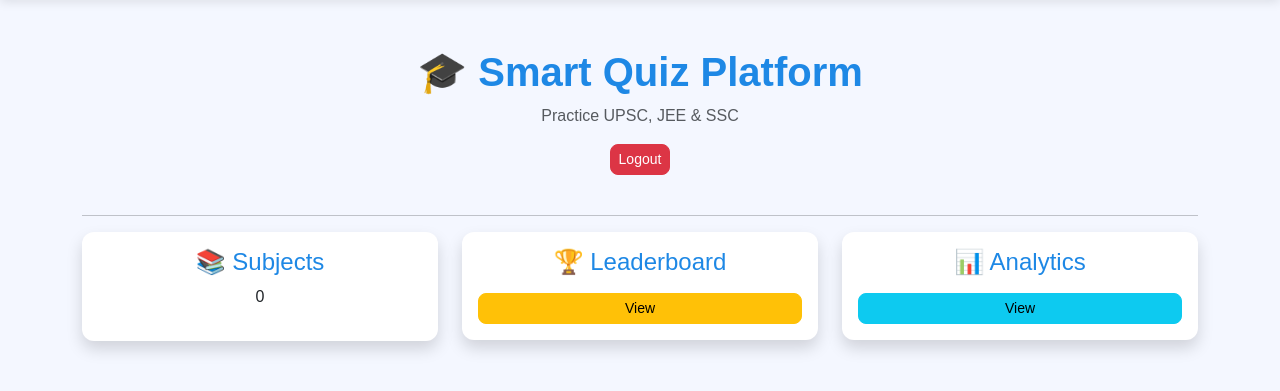
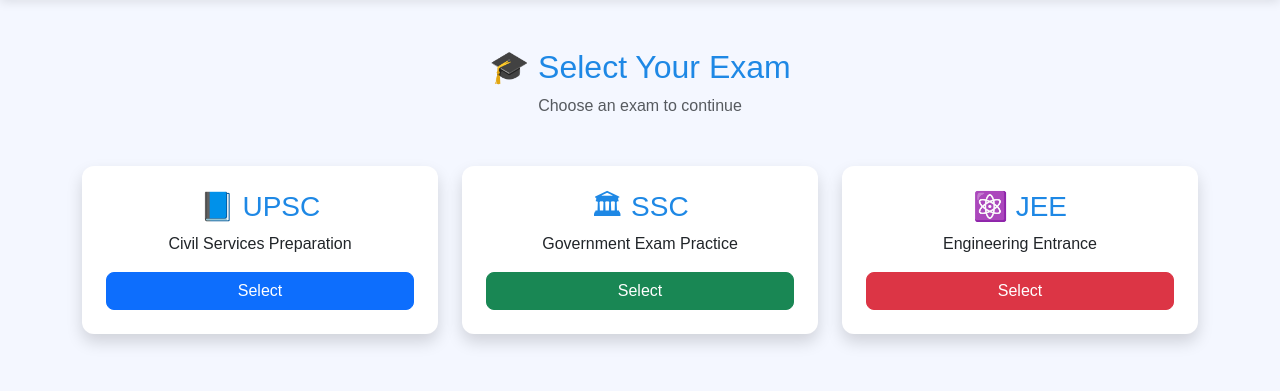
Before and after one commit to shikha-varshney1419/SmartQuizApp, a Flask app: page /dashboard in a window 1280 px wide. Shown: the part 56-447 px from the top of the page. Run offline with Flask 3, Linux system fonts and the light colour scheme; the visitor is signed in with stand-in values (Sample User, id 1); data that the repository does not hold is empty.

Commit message:
Render deployment fix

```diff
--- a/backend/app.py
+++ b/backend/app.py
@@ -1,13 +1,19 @@
 from flask import Flask, render_template, request, jsonify, session, redirect, url_for, send_file
+from dotenv import load_dotenv
 import pymysql
 import os
+load_dotenv()
 from reportlab.platypus import SimpleDocTemplate, Paragraph
 from reportlab.lib.styles import getSampleStyleSheet
 
+import os
+
+BASE_DIR = os.path.abspath(os.path.join(os.path.dirname(__file__), ".."))
+
 app = Flask(
     __name__,
-    template_folder="../templates",
-    static_folder="../static"
+    template_folder=os.path.join(BASE_DIR, "templates"),
+    static_folder=os.path.join(BASE_DIR, "static")
 )
 
 app.secret_key = "smartquiz_secret_key_123"
@@ -95,13 +101,7 @@ def dashboard():
     if "user_id" not in session:
         return redirect(url_for("login"))
 
-    cursor = db.cursor()
-    cursor.execute("SELECT * FROM subjects")
-    subjects = cursor.fetchall()
-
-    return render_template("dashboard.html", subjects=subjects)
-
-
+    return render_template("exam_select.html")
 # ---------------- TOPICS ----------------
 @app.route("/topics/<int:subject_id>")
 def topics(subject_id):
@@ -117,15 +117,15 @@ def topics(subject_id):
     topics = cursor.fetchall()
 
     return render_template(
-        "topics.html",
-        topics=topics,
-        subject_id=subject_id
-    )
-
+    "topics.html",
+    topics=topics,
+    subject_id=subject_id
+)
 
 # ---------------- QUIZ ----------------
 @app.route("/quiz/<int:subject_id>/<int:topic_id>")
 def quiz(subject_id, topic_id):
+
     if "user_id" not in session:
         return redirect(url_for("login"))
 
@@ -138,6 +138,10 @@ def quiz(subject_id, topic_id):
 
     questions = cursor.fetchall()
 
+    print("Subject:", subject_id)
+    print("Topic:", topic_id)
+    print("Questions:", questions)
+
     cursor.execute(
         "SELECT topic_name FROM topics WHERE id=%s",
         (topic_id,)
@@ -148,11 +152,10 @@ def quiz(subject_id, topic_id):
     return render_template(
         "quiz.html",
         questions=questions,
-        topic_name=topic[0],
+        topic_name=topic[0] if topic else "Quiz",
         subject_id=subject_id,
         topic_id=topic_id
     )
-
 
 # ---------------- SUBMIT QUIZ ----------------
 @app.route("/submit_quiz/<int:subject_id>/<int:topic_id>", methods=["POST"])
@@ -289,7 +292,31 @@ def download_certificate():
 
     return send_file(file_name, as_attachment=True)
 
+@app.route("/subjects/<exam>")
+def subjects(exam):
 
+    cursor = db.cursor()
+
+    if exam == "UPSC":
+        subject_id = 12
+    elif exam == "JEE":
+        subject_id = 13
+    elif exam == "SSC":
+        subject_id = 14
+    else:
+        return "Invalid Exam"
+
+    cursor.execute(
+        "SELECT * FROM subjects WHERE id=%s",
+        (subject_id,)
+    )
+
+    subjects = cursor.fetchall()
+
+    return render_template(
+        "dashboard.html",
+        subjects=subjects
+    )
 # ---------------- RUN ----------------
 if __name__ == "__main__":
     print(app.url_map)
--- a/requirements.txt
+++ b/requirements.txt
@@ -2,3 +2,4 @@ Flask
 PyMySQL
 reportlab
 gunicorn
+python-dotenv
--- /dev/null
+++ b/templates/exam_select.html
@@ -0,0 +1,47 @@
+{% extends "base.html" %}
+
+{% block content %}
+
+<div class="text-center mt-5">
+    <h2>🎓 Select Your Exam</h2>
+    <p class="text-muted">Choose an exam to continue</p>
+</div>
+
+<div class="row mt-5">
+
+    <div class="col-md-4 mb-4">
+        <div class="card shadow text-center p-4">
+            <h3>📘 UPSC</h3>
+            <p>Civil Services Preparation</p>
+
+            <a href="/subjects/UPSC" class="btn btn-primary">
+                Select
+            </a>
+        </div>
+    </div>
+
+    <div class="col-md-4 mb-4">
+        <div class="card shadow text-center p-4">
+            <h3>🏛 SSC</h3>
+            <p>Government Exam Practice</p>
+
+            <a href="/subjects/SSC" class="btn btn-success">
+                Select
+            </a>
+        </div>
+    </div>
+
+    <div class="col-md-4 mb-4">
+        <div class="card shadow text-center p-4">
+            <h3>⚛️ JEE</h3>
+            <p>Engineering Entrance</p>
+
+            <a href="/subjects/JEE" class="btn btn-danger">
+                Select
+            </a>
+        </div>
+    </div>
+
+</div>
+
+{% endblock %}
--- a/templates/topics.html
+++ b/templates/topics.html
@@ -20,11 +20,9 @@
 
                 <h4>{{ topic[2] }}</h4>
 
-                <a href="/quiz/{{ subject_id }}/{{ topic[0] }}"
-                   class="btn btn-success mt-3">
-                    ▶ Start Quiz
+                <a href="/quiz/{{ subject_id }}/{{ topic[0] }}">
+                 Start Quiz
                 </a>
-
             </div>
 
         </div>
```
